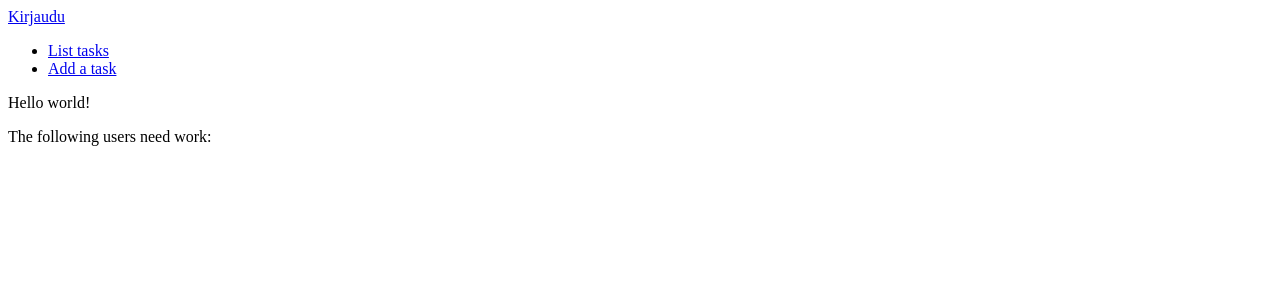
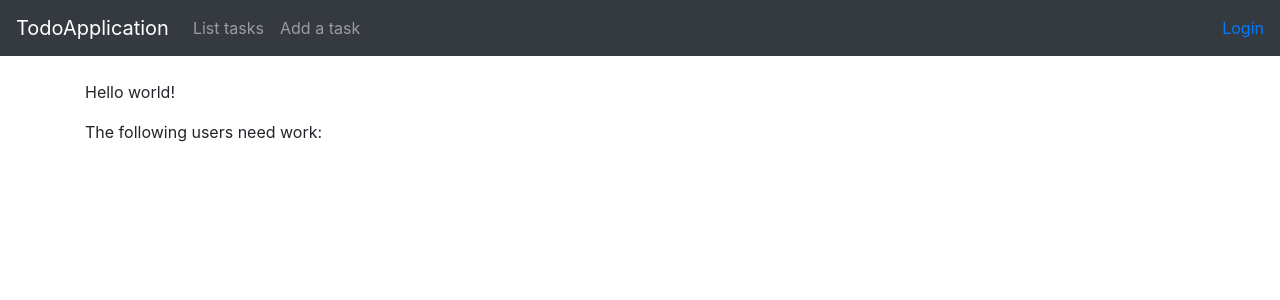
Before and after one commit to tn1995/bilelista, a Flask app: page / in a window 1280 px wide. Shown: the top 300 px of the page. Run offline with Flask 2, Linux system fonts and the light colour scheme; data that the repository does not hold is empty; parts of the project's set-up code (start-up, migrations or seed data) failed here and were passed over; some libraries are stand-ins or nearby versions.

Commit message:
ulkoasua siistitty

```diff
--- a/application/templates/layout.html
+++ b/application/templates/layout.html
@@ -3,26 +3,46 @@
   <head>
     <meta charset="utf-8">
     <title>TodoApplication</title>
+    <link rel="stylesheet" href="https://maxcdn.bootstrapcdn.com/bootstrap/4.0.0/css/bootstrap.min.css" integrity="sha384-Gn5384xqQ1aoWXA+058RXPxPg6fy4IWvTNh0E263XmFcJlSAwiGgFAW/dAiS6JXm" crossorigin="anonymous">
   </head>
 
   <body>
+
+    <nav class="navbar navbar-expand-md navbar-dark bg-dark mb-4">
+<a class="navbar-brand" href="#">TodoApplication</a>
+<button class="navbar-toggler" type="button" data-toggle="collapse" data-target="#navbarCollapse" aria-controls="navbarCollapse" aria-expanded="false" aria-label="Toggle navigation">
+        <span class="navbar-toggler-icon"></span>
+</button>
+<div class="collapse navbar-collapse" id="navbarCollapse">
+        <ul class="navbar-nav mr-auto">
+          <li class="nav-item">
+            <a class="nav-link" href="{{ url_for('tasks_index') }} ">List tasks</a>
+          </li>
+          <li class="nav-item">
+            <a class="nav-link" href="{{ url_for('tasks_form') }} ">Add a task</a>
+          </li>
+        </ul>
+        <div class="form-inline mt-2 mt-md-0">
     {% if current_user.is_authenticated %}
-    <p>
-    Kirjautunut nimellä {{ current_user.name }}. <a href="{{ url_for('auth_logout') }}">Kirjaudu ulos</a>
-    </p>
+    <a href="{{ url_for('auth_logout') }}">Hello {{ current_user.name }} -- Logout</a>
     {% else %}
-    <a href="{{ url_for('auth_login') }}">Kirjaudu</a>
+    <a href="{{ url_for('auth_login') }}">Login</a>
     {% endif %}
+        </div>
+</div>
+    </nav>
 
-    <ul>
-<li><a href="{{ url_for('tasks_index') }}">List tasks</a></li>
-<li><a href="{{ url_for('tasks_form') }}">Add a task</a></li>
-    </ul>
 
-    {% block body %}
-    <p>
-Content.
-    </p>
-    {% endblock %}
+    <main role="main" class="container">
+{% block body %}
+<p>
+  Content.
+</p>
+{% endblock %}
+    </main>
+
+    <script src="https://code.jquery.com/jquery-3.2.1.slim.min.js" integrity="sha384-KJ3o2DKtIkvYIK3UENzmM7KCkRr/rE9/Qpg6aAZGJwFDMVNA/GpGFF93hXpG5KkN" crossorigin="anonymous"></script>
+    <script src="https://cdnjs.cloudflare.com/ajax/libs/popper.js/1.12.9/umd/popper.min.js" integrity="sha384-ApNbgh9B+Y1QKtv3Rn7W3mgPxhU9K/ScQsAP7hUibX39j7fakFPskvXusvfa0b4Q" crossorigin="anonymous"></script>
+    <script src="https://maxcdn.bootstrapcdn.com/bootstrap/4.0.0/js/bootstrap.min.js" integrity="sha384-JZR6Spejh4U02d8jOt6vLEHfe/JQGiRRSQQxSfFWpi1MquVdAyjUar5+76PVCmYl" crossorigin="anonymous"></script>
   </body>
 </html>
```
